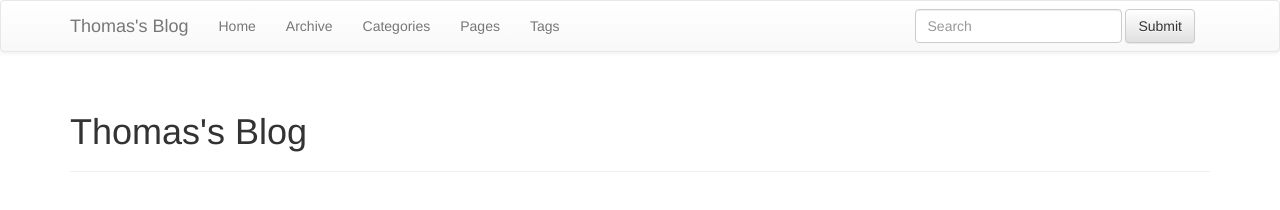
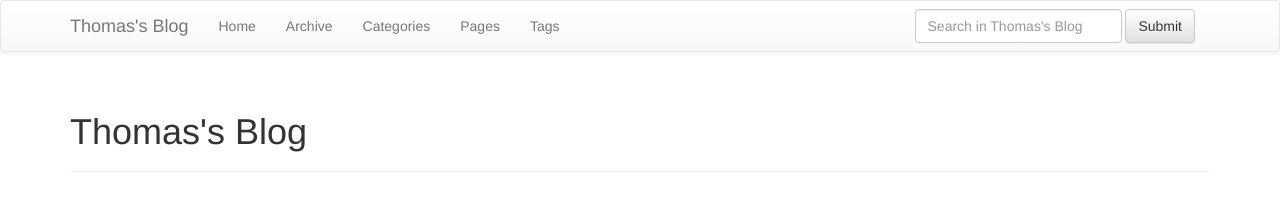
Before and after one commit to thomaszhao/thomaszhao.github.io, a Jekyll site: the page built from index.md, in a window 1280 px wide. Shown: the top 210 px of the page. Built offline with Jekyll 4.4.1, drawn with Linux system fonts in a browser that asks for light colours; nearby versions of some CDN libraries; library files that are not in the unit come from our copies.

Commit message:
add Baidu Search In Site support.
I know Google Search in Site is much much better than Baidu's,
but I'm in China.

```diff
--- a/_config.yml
+++ b/_config.yml
@@ -43,6 +43,7 @@ author :
 # Finally if you are pushing to a GitHub project page, include the project name at the end.
 #
 production_url : http://www.thomaszhao.cn
+production_sitename : www.thomaszhao.cn
 repository_url: https://github.com/thomaszhao/thomaszhao.github.io/blob/master/
 
 # All Jekyll-Bootstrap specific configurations are namespaced into this hash
--- a/_includes/themes/bootstrap-3/default.html
+++ b/_includes/themes/bootstrap-3/default.html
@@ -73,11 +73,16 @@
 		<li><a href="/pages.html">Pages</a></li>
 		<li><a href="/tags.html">Tags</a></li>
 	  </ul>
-          <form class="navbar-form navbar-right" role="search">
+        <!-- site search -->
+          <form class="navbar-form navbar-right" role="search" target="_blank" action="http://www.baidu.com/baidu">
             <div class="form-group">
-              <input type="text" class="form-control" placeholder="Search">
+                <input name="word" type="text" class="form-control" placeholder="Search in {{ site.title}}">
             </div>
             <button type="submit" class="btn btn-default">Submit</button>
+            <input name=tn type=hidden value="bds">
+            <input name=cl type=hidden value="3">
+            <input name=si type=hidden value="{{ site.production_sitename }}">
+            <input name=ct type=hidden value="2097152">
           </form>
         </div><!-- /.navbar-collapse -->
        </div><!-- class="container" -->
```
